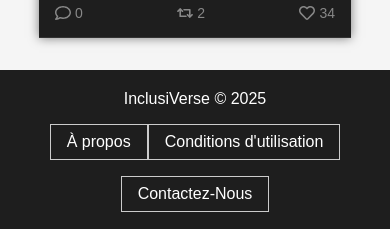
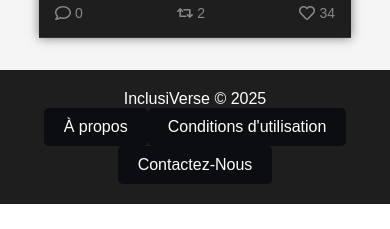
Before and after one commit to WildCodeSchool-2024-09/JS-RemoteFR-Crew404-Inclusiverse, a React (Vite) app in the folder client/: page / in a window 390 px wide. Shown: the part 974-1203 px from the top of the page. After the commit the page ends 1178 px from the top, so only its background shows below. Built offline with nearby package versions, Linux system fonts and the light colour scheme.

Commit message:
fix responsive

```diff
--- a/client/src/components/Footer/footer.css
+++ b/client/src/components/Footer/footer.css
@@ -10,19 +10,30 @@
   padding: 20px 0;
   text-align: center;
   font-family: Arial, sans-serif;
-  position: absolute;
+  position: relative;
   width: 100%;
   margin-top: auto;
   color: var(--text-color-dark);
 }
+.footer-container {
+  display: flex;
+  justify-content: space-between;
+  align-items: center;
+  flex-wrap: wrap;
+}
 
-.footer button {
+footer button {
   font-size: 16px;
-  padding: 8px 16px;
+  padding: 10px 20px;
   color: var(--text-color-dark);
-  margin-top: 1rem;
-  background-color: transparent;
-  border: 1px solid #ccc;
+  background-color: var(--button-background-color, #0b0d10);
+  border: none;
+  border-radius: 5px;
   cursor: pointer;
-  transition: background-color 0.2s;
+  transition: background-color 0.3s, transform 0.3s;
 }
+
+.footer button:hover {
+  background-color: var(--button-hover-background-color, #00193825);
+  transform: scale(1.05);
+}
```
